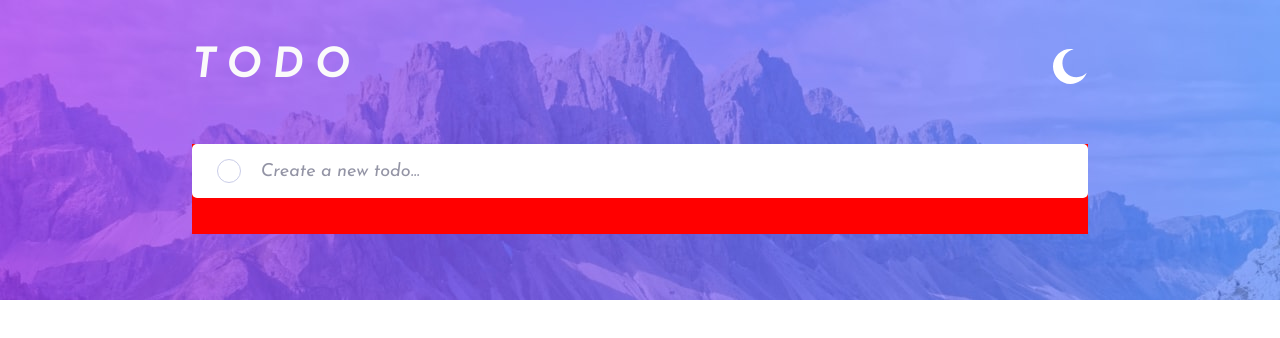
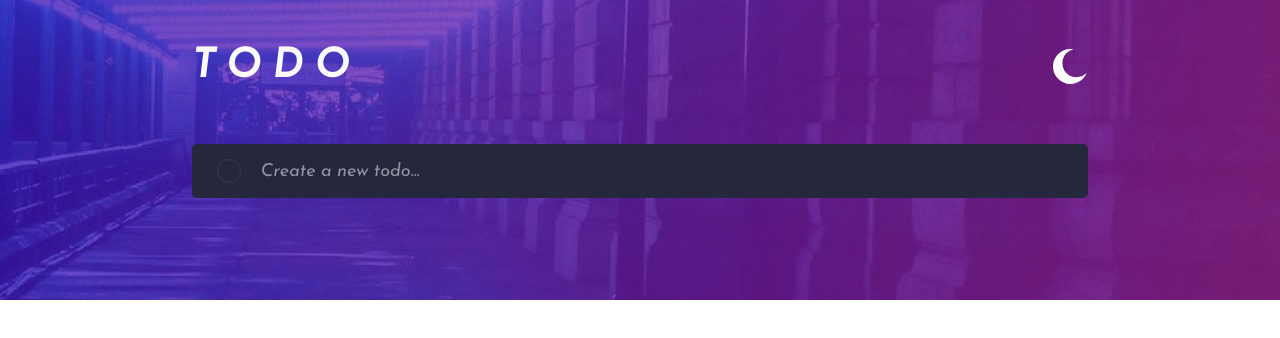
Before and after one commit to NastaranMO/todo, a React (Create React App) app: page / in a window 1280 px wide. Shown: the top 338 px of the page. Built offline with nearby package versions, Linux system fonts and the light colour scheme.

Commit message:
add darkmode

```diff
--- a/src/App.scss
+++ b/src/App.scss
@@ -19,7 +19,7 @@ main {
 }
 
 .todo {
-  background-color: red;
+  // background-color: red;
   position: fixed;
   top: 7rem;
   width: 90vw;
--- a/src/App.tsx
+++ b/src/App.tsx
@@ -17,7 +17,7 @@ const createTodo = (todo: string): Todo => ({
 
 const App = () => {
   const [todos, setTodos] = useState<Todo[]>([]);
-  let theme = 'light';
+  let theme = 'dark';
 
   const addTodos = (todo: string): void => {
     const newTodo: Todo = createTodo(todo);
--- a/src/components/InputField/index.scss
+++ b/src/components/InputField/index.scss
@@ -1,6 +1,17 @@
 @import '../../colors.scss';
 .light .form {
   background-color: white;
+
+  div.circle {
+    border: 1px solid $deep-light-grayish-blue;
+  }
+}
+
+.dark .form {
+  background-color: $deep-dark-desaturated-blue;
+  div.circle {
+    border: 1px solid $deep-dark-grayish-blue;
+  }
 }
 
 .form {
@@ -16,7 +27,7 @@
   input {
     max-width: 90%;
     border: none;
-    // background-color: red;
+    background-color: inherit;
     @media (min-width: 800px) {
     }
   }
@@ -34,7 +45,7 @@
     margin-left: 0.7em;
     // background-color: green;
     .circle {
-      border: 1px solid $light-grayish-blue;
+      // border: 1px solid $deep-light-grayish-blue;
       border-radius: 50px;
       width: 1.2em;
       height: 1.2em;
```
